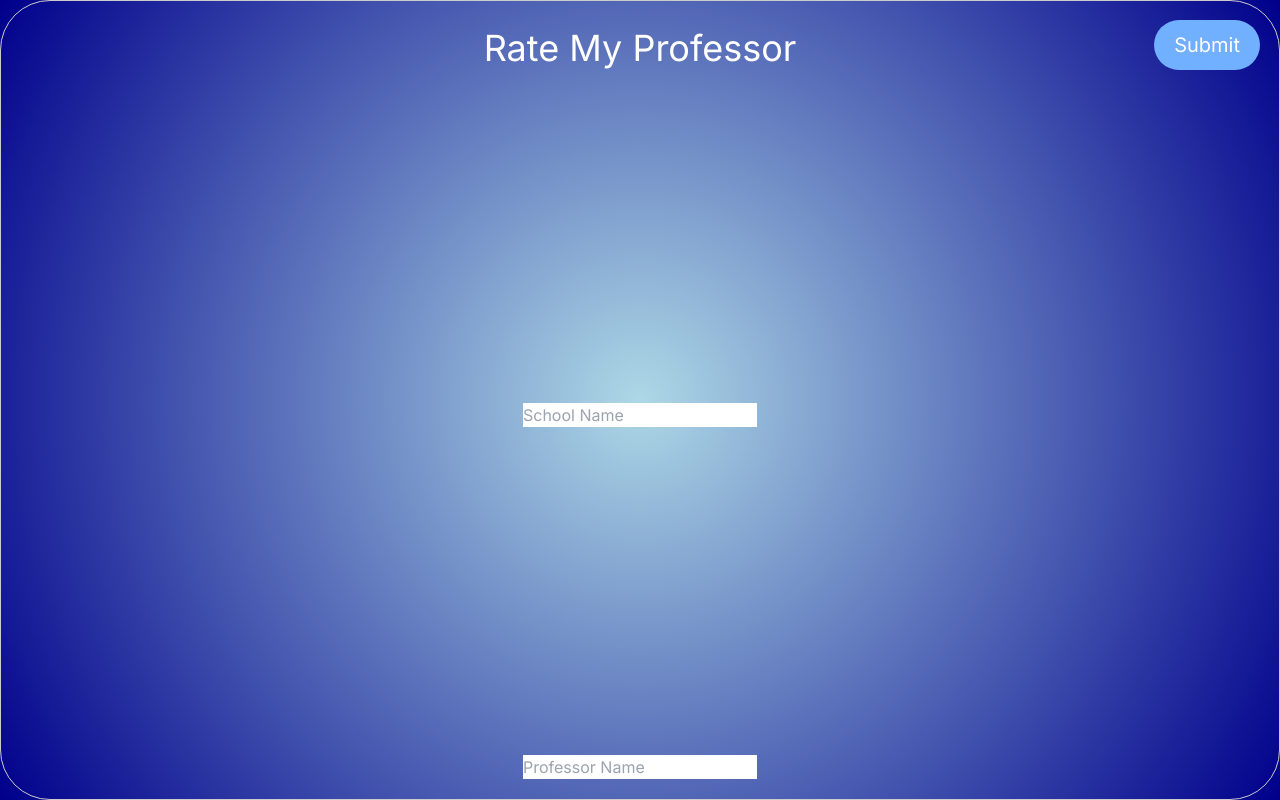
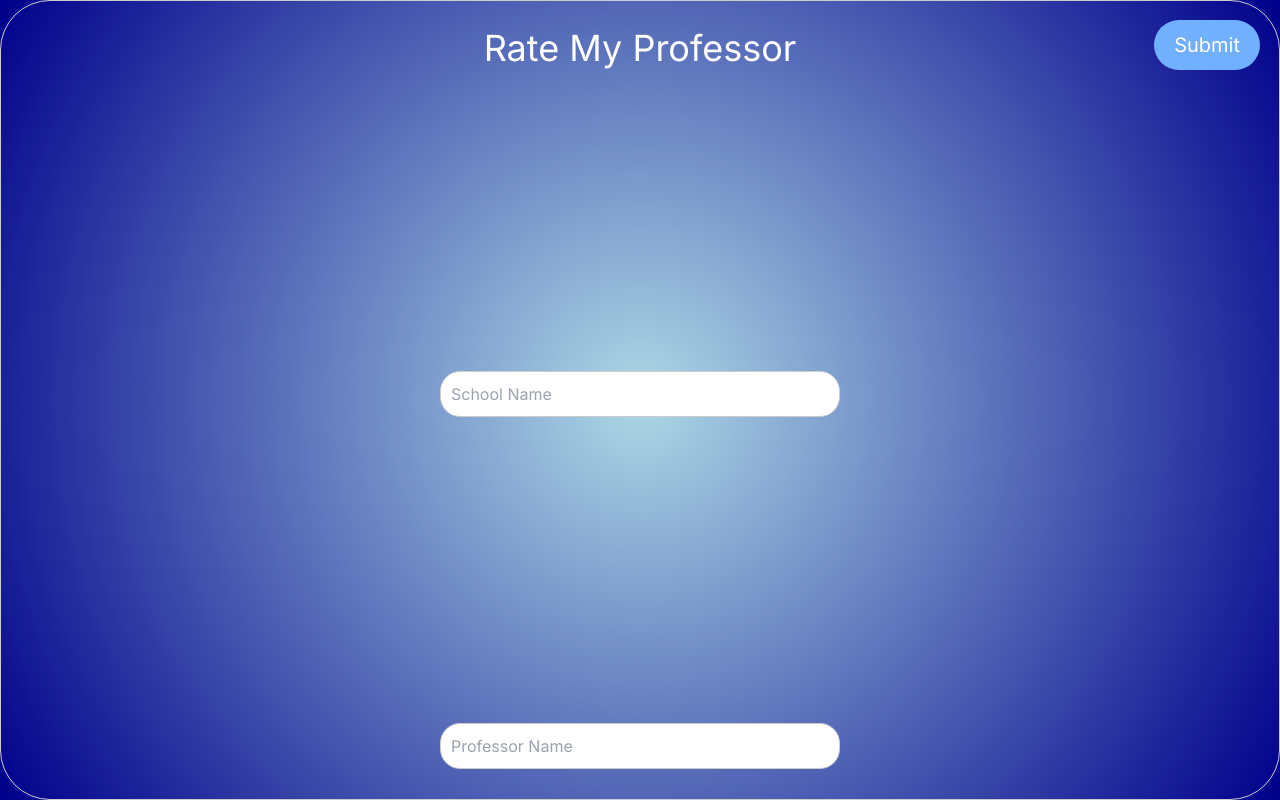
Before and after one commit to nayanmapara/AI-Rate-My-Professor, a Next.js app: page / in a window 1280 px wide. Built offline with nearby package versions, Linux system fonts and the light colour scheme.

Commit message:
made textbox more round

```diff
--- a/src/app/page.tsx
+++ b/src/app/page.tsx
@@ -28,13 +28,20 @@ export default function Home() {
 		borderRadius: "50px",
 	};
 
-	const inputStyle = {};
+	const inputStyle = {
+		width: "100%",
+		maxWidth: "400px",
+		padding: "10px",
+		margin: "10px 0",
+		border: "1px solid #ccc",
+		borderRadius: "20px",
+	};
 
 	return (
 		<div style={overallStyle}>
 			<h1 style={headingOneSize}> Rate My Professor</h1>
-			<input type="text" placeholder="School Name" />
-			<input type="text" placeholder="Professor Name" />
+			<input type="text" placeholder="School Name" style={inputStyle} />
+			<input type="text" placeholder="Professor Name" style={inputStyle} />
 			<button style={buttonStyle}>Submit</button>
 		</div>
 	);
```
